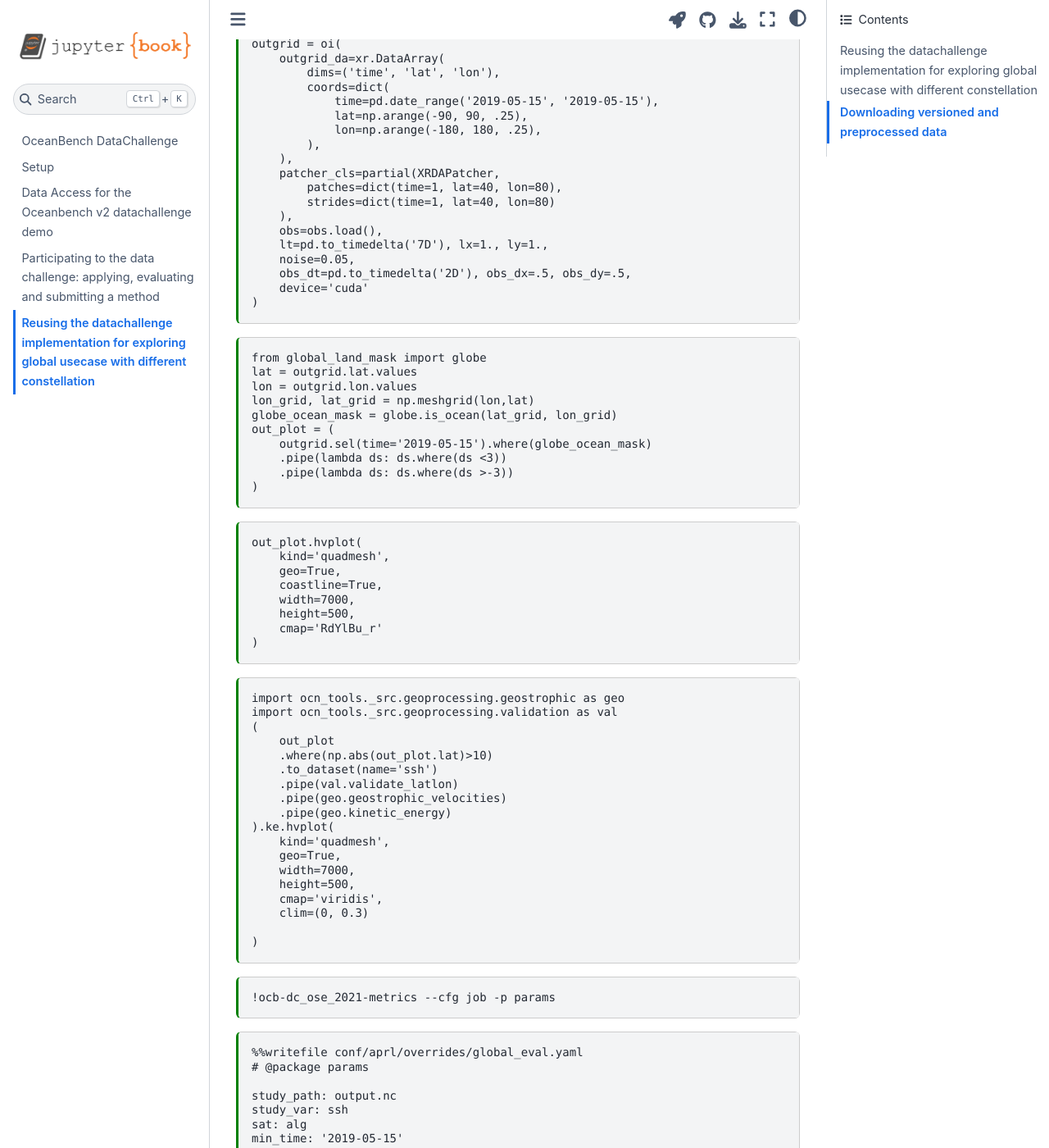
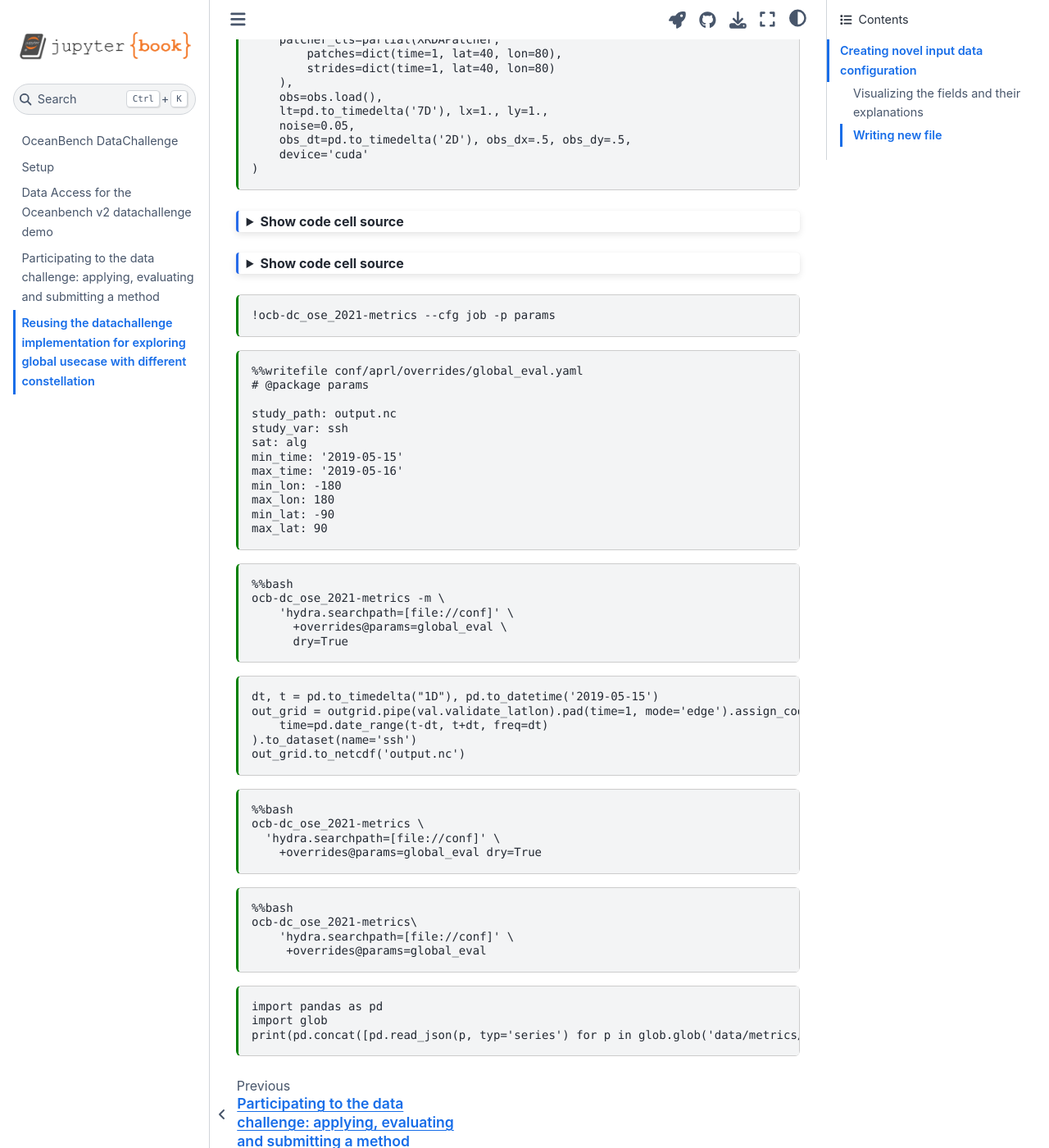
Before and after one commit to quentinf00/ocb-dc-ose-2021, a Jupyter Book: the page built from docs/ocb_dc_ose_2021_global.md, in a window 1280 px wide and 1400 px high, scrolled down 1681 px. Shown: the whole window at 82% size. Built offline with Jupyter Book 1.0.4 settings and Sphinx 7.4.7 and the Sphinx Book theme 1.1.4, drawn with Linux system fonts in a browser that asks for light colours; some of the changed text lies outside the part shown.

Commit message:
fix global

````diff
--- a/docs/ocb_dc_ose_2021_global.md
+++ b/docs/ocb_dc_ose_2021_global.md
@@ -10,12 +10,22 @@
   name: ocb-docs
 ---
 
-## Reusing the datachallenge implementation for exploring global usecase with different constellation
-## Downloading versioned and preprocessed data
+# Reusing the datachallenge implementation for exploring global usecase with different constellation
 
+## Creating novel input data configuration
+
+### Visualizing the fields and their explanations
 ```{code-cell}
 !ocb-dc_ose_2021-input_data --cfg job -p params
 ```
+
+```{code-cell}
+!ocb-dc_ose_2021-input_data --help
+```
+
+### Writing new file
+
+
 
 ```{code-cell}
 !mkdir -p conf/aprl/overrides
@@ -35,13 +45,19 @@
 ```
 
 ```{code-cell}
-!ocb-dc_ose_2021-input_data -m \
+%%bash
+ocb-dc_ose_2021-input_data -m \
     'hydra.searchpath=[file://conf]'  +overrides@params=global\
      dry=True
 ```
 
 ```{code-cell}
-!ocb-dc_ose_2021-input_data -m \
+---
+tags:
+  - scroll-output
+---
+%%bash
+ocb-dc_ose_2021-input_data -m \
     'hydra.searchpath=[file://conf]' \
       +overrides@params=global
 ```
@@ -54,9 +70,12 @@
 ```
 
 ```{code-cell}
+---
+tags:
+  - hide-input
+---
 import hvplot.xarray
 import hvplot
-hvplot.extension('matplotlib')
 bin_size = 0.25
 to_plot = (obs.where((obs.time>pd.to_datetime('2019-05-15')) & (obs.time<pd.to_datetime('2019-05-16')) )
 .drop_vars('time').assign(
@@ -76,9 +95,15 @@
     height=500,
     cmap='RdYlBu_r'
 )
+mplfig = hvplot.render(hvfig, backend='matplotlib')
+mplfig
 ```
 
 ```{code-cell}
+---
+tags:
+  - hide-cell
+---
 !wget https://gist.githubusercontent.com/quentinf00/2d034392ee9b385fb4de3c8628bfc844/raw/aaeaed8ce5a1559507be8dd52e37c134f777192c/patcher_oi_torch.py
 ```
 
@@ -113,6 +138,10 @@
 ```
 
 ```{code-cell}
+---
+tags:
+  - hide-input
+---
 from global_land_mask import globe
 lat = outgrid.lat.values
 lon = outgrid.lon.values
@@ -123,10 +152,7 @@
     .pipe(lambda ds: ds.where(ds <3))
     .pipe(lambda ds: ds.where(ds >-3))
 )
-```
-
-```{code-cell}
-out_plot.hvplot(
+hvfig = out_plot.hvplot(
     kind='quadmesh',
     geo=True,
     coastline=True,
@@ -134,12 +160,18 @@
     height=500,
     cmap='RdYlBu_r'
 )
+mplfig = hvplot.render(hvfig, backend='matplotlib')
+mplfig
 ```
 
 ```{code-cell}
+---
+tags:
+  - hide-input
+---
 import ocn_tools._src.geoprocessing.geostrophic as geo
 import ocn_tools._src.geoprocessing.validation as val
-(
+hvfig = (
     out_plot
     .where(np.abs(out_plot.lat)>10)
     .to_dataset(name='ssh')
@@ -177,7 +210,8 @@
 ```
 
 ```{code-cell}
-!ocb-dc_ose_2021-metrics -m \
+%%bash
+ocb-dc_ose_2021-metrics -m \
     'hydra.searchpath=[file://conf]' \
       +overrides@params=global_eval \
       dry=True
@@ -185,20 +219,22 @@
 
 ```{code-cell}
 dt, t = pd.to_timedelta("1D"), pd.to_datetime('2019-05-15')
-out_grid = outgrid.pipe(val.validate_latlon).ssh.pad(time=1, mode='edge').assign_coords(
+out_grid = outgrid.pipe(val.validate_latlon).pad(time=1, mode='edge').assign_coords(
     time=pd.date_range(t-dt, t+dt, freq=dt)
 ).to_dataset(name='ssh')
 out_grid.to_netcdf('output.nc')
 ```
 
 ```{code-cell}
-!ocb-dc_ose_2021-metrics \
-    'hydra.searchpath=[file://conf]' \
-      +overrides@params=global_eval dry=True
+%%bash
+ocb-dc_ose_2021-metrics \
+  'hydra.searchpath=[file://conf]' \
+    +overrides@params=global_eval dry=True
 ```
 
 ```{code-cell}
-!ocb-dc_ose_2021-metrics\
+%%bash
+ocb-dc_ose_2021-metrics\
     'hydra.searchpath=[file://conf]' \
      +overrides@params=global_eval
 ```
````
Also changed, not shown: other parts of docs/ocb_dc_ose_2021_global.md (+3 -2 lines).
